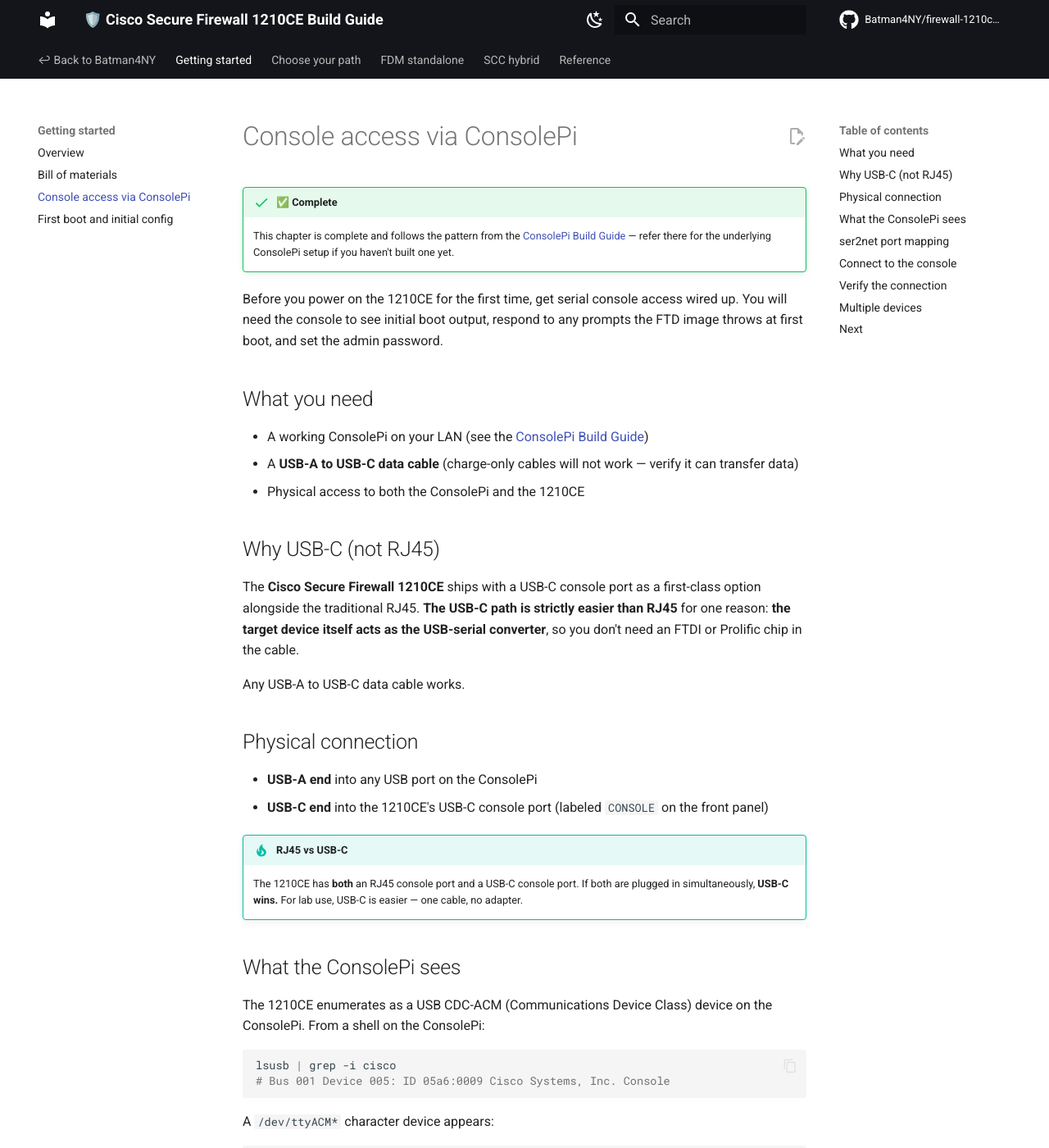
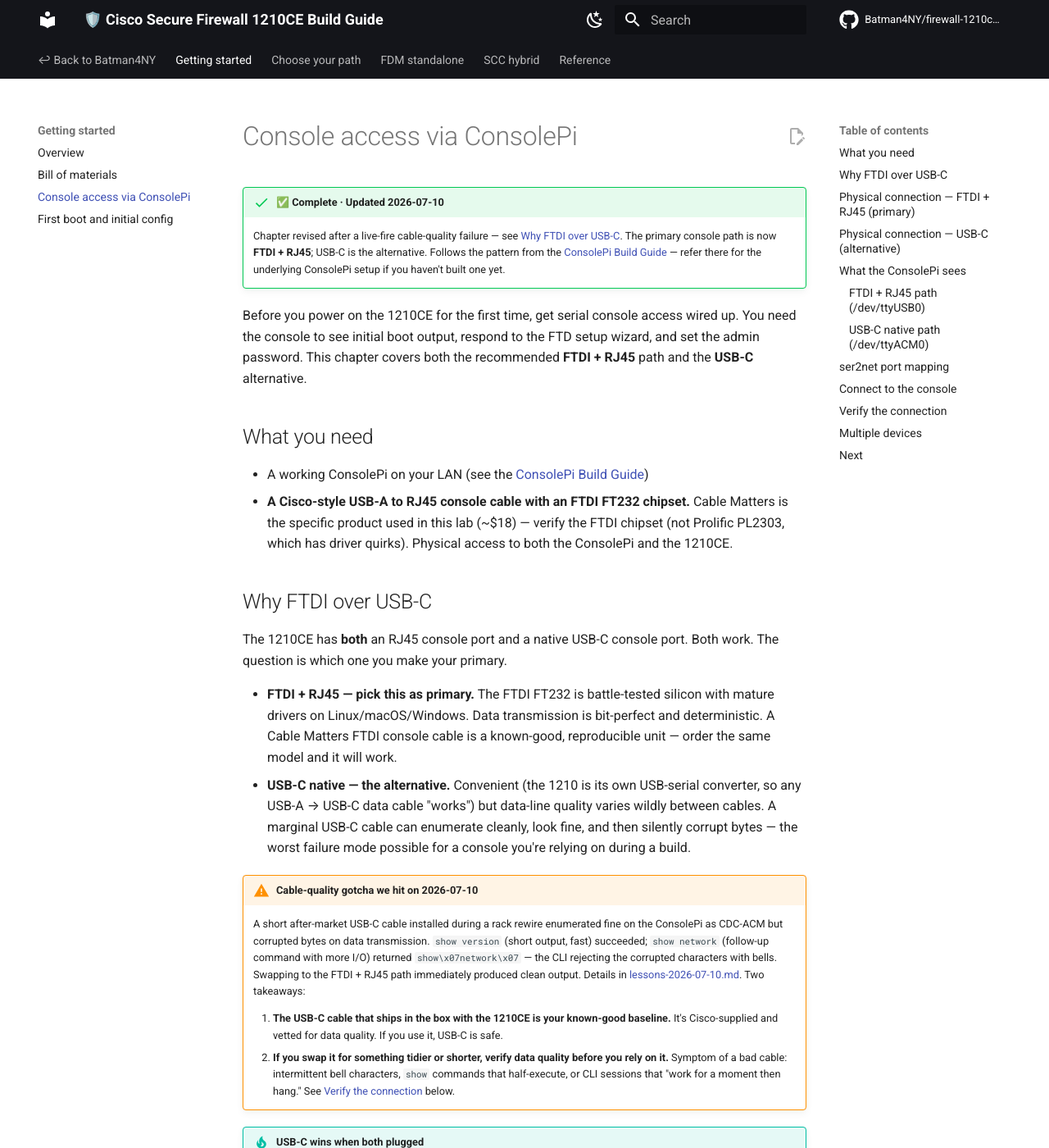
Before and after one commit to Batman4NY/firewall-1210ce-build-guide, an MkDocs documentation site: the page built from docs/console-access.md, in a window 1280 px wide and 1400 px high. Shown: the whole window at 82% size. Built offline with MkDocs 1.6.1 and Material for MkDocs 9.7.7, drawn with Linux system fonts in a browser that asks for light colours; comment, search, counter and statistics services are not loaded; some of the changed text lies outside the part shown.

Commit message:
ch3: flip primary console path to FTDI + RJ45; empirical cable-quality gotcha
Ch 3 was written recommending USB-C native (CDC-ACM) as the primary
console path — the target 1210 is its own USB-serial converter, so any
USB-A→USB-C data cable "works." True on paper but empirically false
when the cable quality varies.

Live-fire failure 2026-07-10:
- Rack rewire replaced the Cisco-shipped USB-C cable with a shorter
  aftermarket unit (for tidier cabling)
- New cable enumerated cleanly on the ConsolePi as CDC-ACM
- 'show version' completed successfully
- 'show network' returned 'show\x07network\x07' — CLI rejecting corrupted
  chars with bells
- Multiple ~40-min diagnostic cycles chasing wrong hypotheses (FTDI not
  enumerating, connect-ftd restricted mode, CLI terminal desync)
- Root cause: cable data-line marginal — enumerates cleanly, corrupts bytes
- Discriminator test: switched to FTDI + RJ45 path, ran same 'show
  network' via ser2net :8000, clean output first try

Changes to ch 3:
- Primary path flipped: FTDI + RJ45 (Cable Matters FTDI FT232) is now
  the recommended default
- USB-C native demoted to 'alternative' with cable-quality warning
- Added Cisco-shipped-cable nuance: the in-box USB-C cable IS
  known-good; risk is when you swap it for tidier/shorter aftermarket
- Fixed ser2net port mapping table: ttyUSB* → :8000-8020,
  ttyACM* → :9000-9008 (was incorrectly grouping both into 9000-9003)
- Added 'signals that indicate cable data-quality problem' + FTDI
  discriminator test as troubleshooting step
- Cross-links to lessons-2026-07-10.md and state-2026-07-10-precompaction.md
- Also adding lessons + pre-compaction snapshot files (created in
  parallel across today's session, folded here so history is coherent)

Also included in the commit:
- lessons-2026-07-10.md — full working notes with assumption audit
  (30 claims: 17 confirmed, 11 provisional, 2 falsified) + post-audit
  resolutions from the FTDI-path discriminator test
- state-2026-07-10-precompaction.md — ground-truth snapshot: 1210 at
  new mgmt IP 192.168.10.59 on AI subnet, OpenBao paths, next-move queue

````diff
--- a/docs/console-access.md
+++ b/docs/console-access.md
@@ -1,33 +1,64 @@
 # Console access via ConsolePi
 
-!!! success "✅ Complete"
-    This chapter is complete and follows the pattern from the [ConsolePi Build Guide](https://batman4ny.github.io/consolepi-build-guide/connect-cisco-usb-c/) — refer there for the underlying ConsolePi setup if you haven't built one yet.
+!!! success "✅ Complete · Updated 2026-07-10"
+    Chapter revised after a live-fire cable-quality failure — see [Why FTDI over USB-C](#why-ftdi-over-usb-c). The primary console path is now **FTDI + RJ45**; USB-C is the alternative. Follows the pattern from the [ConsolePi Build Guide](https://batman4ny.github.io/consolepi-build-guide/) — refer there for the underlying ConsolePi setup if you haven't built one yet.
 
-Before you power on the 1210CE for the first time, get serial console access wired up. You will need the console to see initial boot output, respond to any prompts the FTD image throws at first boot, and set the admin password.
+Before you power on the 1210CE for the first time, get serial console access wired up. You need the console to see initial boot output, respond to the FTD setup wizard, and set the admin password. This chapter covers both the recommended **FTDI + RJ45** path and the **USB-C** alternative.
 
 ## What you need
 
 - A working ConsolePi on your LAN (see the [ConsolePi Build Guide](https://batman4ny.github.io/consolepi-build-guide/))
-- A **USB-A to USB-C data cable** (charge-only cables will not work — verify it can transfer data)
-- Physical access to both the ConsolePi and the 1210CE
+- **A Cisco-style USB-A to RJ45 console cable with an FTDI FT232 chipset.** Cable Matters is the specific product used in this lab (~$18) — verify the FTDI chipset (not Prolific PL2303, which has driver quirks). Physical access to both the ConsolePi and the 1210CE.
 
-## Why USB-C (not RJ45)
+## Why FTDI over USB-C
 
-The **Cisco Secure Firewall 1210CE** ships with a USB-C console port as a first-class option alongside the traditional RJ45. **The USB-C path is strictly easier than RJ45** for one reason: **the target device itself acts as the USB-serial converter**, so you don't need an FTDI or Prolific chip in the cable.
+The 1210CE has **both** an RJ45 console port and a native USB-C console port. Both work. The question is which one you make your primary.
 
-Any USB-A to USB-C data cable works.
+- **FTDI + RJ45 — pick this as primary.** The FTDI FT232 is battle-tested silicon with mature drivers on Linux/macOS/Windows. Data transmission is bit-perfect and deterministic. A Cable Matters FTDI console cable is a known-good, reproducible unit — order the same model and it will work.
+- **USB-C native — the alternative.** Convenient (the 1210 is its own USB-serial converter, so any USB-A → USB-C data cable "works") but data-line quality varies wildly between cables. A marginal USB-C cable can enumerate cleanly, look fine, and then silently corrupt bytes — the worst failure mode possible for a console you're relying on during a build.
 
-## Physical connection
+!!! warning "Cable-quality gotcha we hit on 2026-07-10"
+    A short after-market USB-C cable installed during a rack rewire enumerated fine on the ConsolePi as CDC-ACM but corrupted bytes on data transmission. `show version` (short output, fast) succeeded; `show network` (follow-up command with more I/O) returned `show\x07network\x07` — the CLI rejecting the corrupted characters with bells. Swapping to the FTDI + RJ45 path immediately produced clean output. Details in [lessons-2026-07-10.md](lessons-2026-07-10.md). Two takeaways:
 
-- **USB-A end** into any USB port on the ConsolePi
-- **USB-C end** into the 1210CE's USB-C console port (labeled `CONSOLE` on the front panel)
+    1. **The USB-C cable that ships in the box with the 1210CE is your known-good baseline.** It's Cisco-supplied and vetted for data quality. If you use it, USB-C is safe.
+    2. **If you swap it for something tidier or shorter, verify data quality before you rely on it.** Symptom of a bad cable: intermittent bell characters, `show` commands that half-execute, or CLI sessions that "work for a moment then hang." See [Verify the connection](#verify-the-connection) below.
 
-!!! tip "RJ45 vs USB-C"
-    The 1210CE has **both** an RJ45 console port and a USB-C console port. If both are plugged in simultaneously, **USB-C wins.** For lab use, USB-C is easier — one cable, no adapter.
+!!! tip "USB-C wins when both plugged"
+    The 1210CE routes console output to USB-C whenever both USB-C and RJ45 are plugged in. If FTDI + RJ45 is your primary path and USB-C is also plugged in for redundancy, the RJ45 side stays silent — you'll be talking to the USB-C interface without knowing it. Either unplug USB-C when relying on FTDI, or use consolepi-menu to explicitly pick the FTDI `/dev/ttyUSB*` device.
+
+## Physical connection — FTDI + RJ45 (primary)
+
+- **USB-A end** of the FTDI cable into any USB port on the ConsolePi
+- **RJ45 end** into the 1210CE's console port (labeled `CONSOLE` on the front panel)
+
+## Physical connection — USB-C (alternative)
+
+- **USB-A end** of a **USB-A to USB-C data cable** into any USB port on the ConsolePi
+- **USB-C end** into the 1210CE's USB-C console port
+- Charge-only USB-C cables will not work at all — device won't enumerate as CDC-ACM.
+- Marginal-quality data cables enumerate but corrupt data — see the warning above.
 
 ## What the ConsolePi sees
 
-The 1210CE enumerates as a USB CDC-ACM (Communications Device Class) device on the ConsolePi. From a shell on the ConsolePi:
+### FTDI + RJ45 path (`/dev/ttyUSB0`)
+
+The FTDI cable enumerates as a USB FT232 serial device on the ConsolePi:
+
+```bash
+lsusb | grep -i ftdi
+# Bus 001 Device 007: ID 0403:6001 Future Technology Devices International, Ltd FT232 Serial (UART) IC
+```
+
+A `/dev/ttyUSB*` character device appears:
+
+```bash
+ls /dev/ttyUSB*
+# /dev/ttyUSB0
+```
+
+### USB-C native path (`/dev/ttyACM0`)
+
+The 1210CE's USB-C interface enumerates as a USB CDC-ACM device:
 
 ```bash
 lsusb | grep -i cisco
@@ -41,64 +72,96 @@ ls /dev/ttyACM*
 # /dev/ttyACM0
 ```
 
-Udev populates useful attributes:
+Udev attributes are useful for identifying which is which if you have multiple consoled devices:
 
 ```bash
 udevadm info -q property /dev/ttyACM0 | grep -E '^ID_'
 # ID_VENDOR=Cisco
 # ID_MODEL=Cisco_USB_Console
-# ID_MODEL_ID=0009
-# ID_SERIAL=Cisco_Cisco_USB_Console
+udevadm info -q property /dev/ttyUSB0 | grep -E '^ID_'
+# ID_VENDOR=FTDI
+# ID_MODEL=FT232R_USB_UART
 ```
 
 ## ser2net port mapping
 
-ConsolePi's `ser2net` config maps `/dev/ttyACM*` devices to telnet ports (see the [companion guide](https://batman4ny.github.io/consolepi-build-guide/connect-cisco-usb-c/#ser2net-port-mapping)):
+ConsolePi's `ser2net` config maps devices to **different port ranges** depending on device family. The FTDI (`ttyUSB*`) and USB-C (`ttyACM*`) paths live in different port ranges:
 
-| Device | Telnet port |
-|---|---|
-| `/dev/ttyACM0` | 9000 |
-| `/dev/ttyACM1` | 9001 |
-| `/dev/ttyACM2` | 9002 |
-| `/dev/ttyACM3` | 9003 |
+| Device | Family | Telnet port |
+|---|---|---|
+| `/dev/ttyUSB0` | FTDI · **primary** | **8000** |
+| `/dev/ttyUSB1` | FTDI | 8001 |
+| ... | | up to 8020 |
+| `/dev/ttyACM0` | CDC-ACM · USB-C | 9000 |
+| `/dev/ttyACM1` | CDC-ACM | 9001 |
+| ... | | up to 9008 |
 
-Assuming the 1210CE is the only USB-C console-attached device on the ConsolePi, it's `/dev/ttyACM0` → telnet port **9000**.
+Assuming the 1210CE is the only FTDI-consoled device on the ConsolePi, it's `/dev/ttyUSB0` → telnet port **8000**. If you use the USB-C path instead, it's `/dev/ttyACM0` → telnet port **9000**.
+
+!!! danger "Common pitfall"
+    Do not assume both paths map to the same port range. The build guide's earlier draft (and this author) spent significant time hitting `:9000-9003` for both paths — the FTDI path did not respond because it's actually on the `:8000-8020` range. Match the port to the device family: `ttyUSB*` → 8000+, `ttyACM*` → 9000+.
 
 ## Connect to the console
 
 From any host on your LAN:
 
 ```bash
+# Primary — FTDI + RJ45
+telnet ConsolePi.local 8000
+# or
+telnet <consolepi-ip> 8000
+
+# Alternative — USB-C
 telnet ConsolePi.local 9000
-# or
-telnet <consolepi-ip> 9000
 ```
 
-**Or via SSH + screen** (if you'd rather bypass ser2net):
+**Or via SSH + screen** (bypass ser2net entirely):
 
 ```bash
 ssh pi@ConsolePi.local
+# FTDI path
+sudo screen /dev/ttyUSB0 9600
+# USB-C path
 sudo screen /dev/ttyACM0 9600
 ```
 
 Exit `screen`: `Ctrl-A` then `k` to kill, or `Ctrl-A` then `d` to detach.
 
+**Or via `consolepi-menu`** (friendlier device picker):
+
+```bash
+ssh pi@ConsolePi.local
+consolepi-menu
+```
+
+Then pick the numbered entry for `ttyUSB0` (FTDI) or `ttyACM0` (USB-C).
+
 ## Verify the connection
 
-Once connected and the 1210CE is powered on, you should see FTD boot output. If the FW isn't powered yet, hitting Enter should give you a blank line — that means the serial link is up, waiting for output from the FW.
+Once connected and the 1210CE is powered on, you should see FTD boot output or an `fw1210ce login:` prompt. If the FW isn't powered yet, hitting Enter should give you a blank line — that means the serial link is up, waiting for output from the FW.
 
-If you see nothing at all — no response, no blank prompt — check:
+**Signals that indicate a data-quality problem on the cable** (usually USB-C):
 
-- Cable is USB-C **data** (not charge-only)
-- FW power is on
-- The `/dev/ttyACM0` device actually exists (`lsusb`, `ls /dev/ttyACM*`)
-- The USB-C cable is fully seated in both ends (looser than you'd expect on the FW)
+- CLI echoes `\x07` (bell) characters instead of running your commands
+- `show` commands complete partially and then fail on the next call
+- Session "works for a moment then hangs"
+- On the ConsolePi side, `dmesg | grep -i cdc_acm` shows repeated `cdc_acm: urb submit failed` or `urb stopped` messages
 
-See the [Troubleshooting chapter](troubleshooting.md) for more.
+If any of the above: **switch to the FTDI path** as a discriminator test. If FTDI is clean, the USB-C cable is confirmed bad — replace it (or fall back to the Cisco-shipped cable that came in the box).
+
+**Common connection issues:**
+
+- Cable is charge-only, not data (USB-C only — no enumeration means the cable can't carry data)
+- FW power is off (no output at all)
+- `/dev/ttyUSB0` or `/dev/ttyACM0` doesn't exist (device not detected — try re-seating, different USB port on the Pi, or `sudo modprobe ftdi_sio` for FTDI)
+- Cable not fully seated (both USB-C and RJ45 need firmer insertion than expected)
+- Wrong ser2net port (`:8000` for FTDI, `:9000` for USB-C — see [ser2net port mapping](#ser2net-port-mapping))
+
+See the [Troubleshooting chapter](troubleshooting.md) for more depth.
 
 ## Multiple devices
 
-If you're consoled into the 1210CE **and** another device (say, a downstream Catalyst switch) on the same ConsolePi at once, they show up as separate `/dev/ttyACM*` numbered devices. Check `lsusb` to see which is which. `consolepi-menu` gives a friendlier device picker.
+If you have the 1210CE consoled **and** another device (say, a downstream Catalyst switch or another firewall) on the same ConsolePi at once, they show up as separate `/dev/ttyUSB*` or `/dev/ttyACM*` numbered devices. Check `lsusb` to see which vendor is which; `consolepi-menu` shows all attached devices with their bauds so you can pick.
 
 ## Next
 
````
Also changed, not shown: docs/lessons-2026-07-10.md (added, +464 -0 lines), docs/state-2026-07-10-precompaction.md (added, +70 -0 lines).
